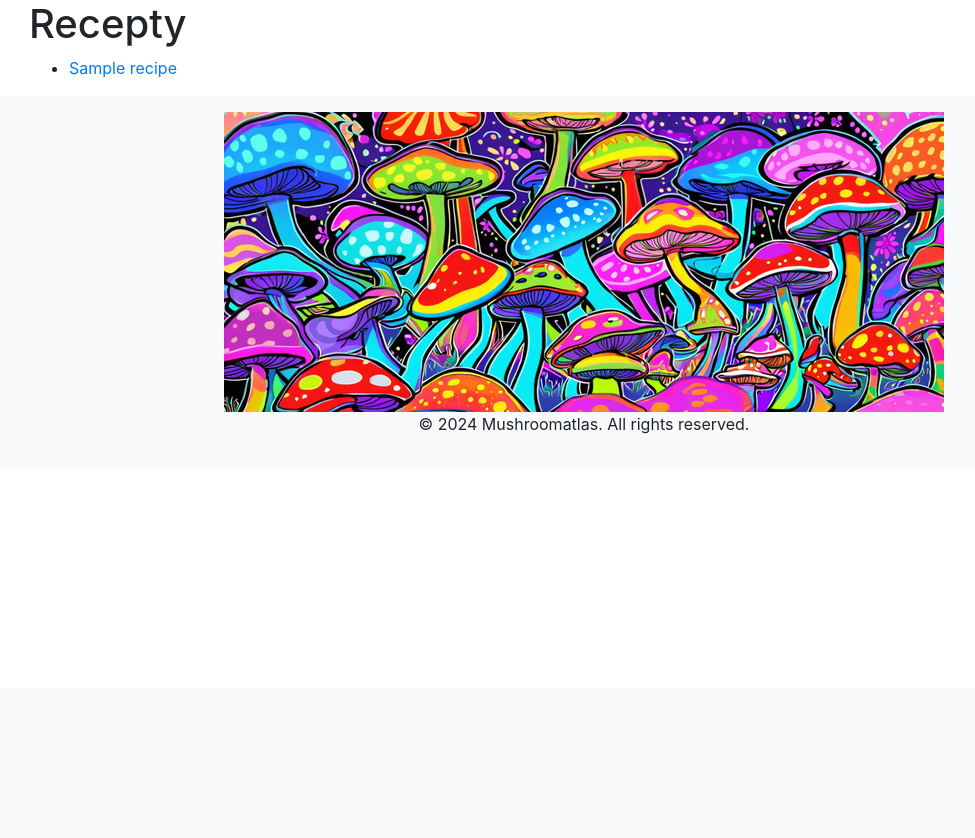
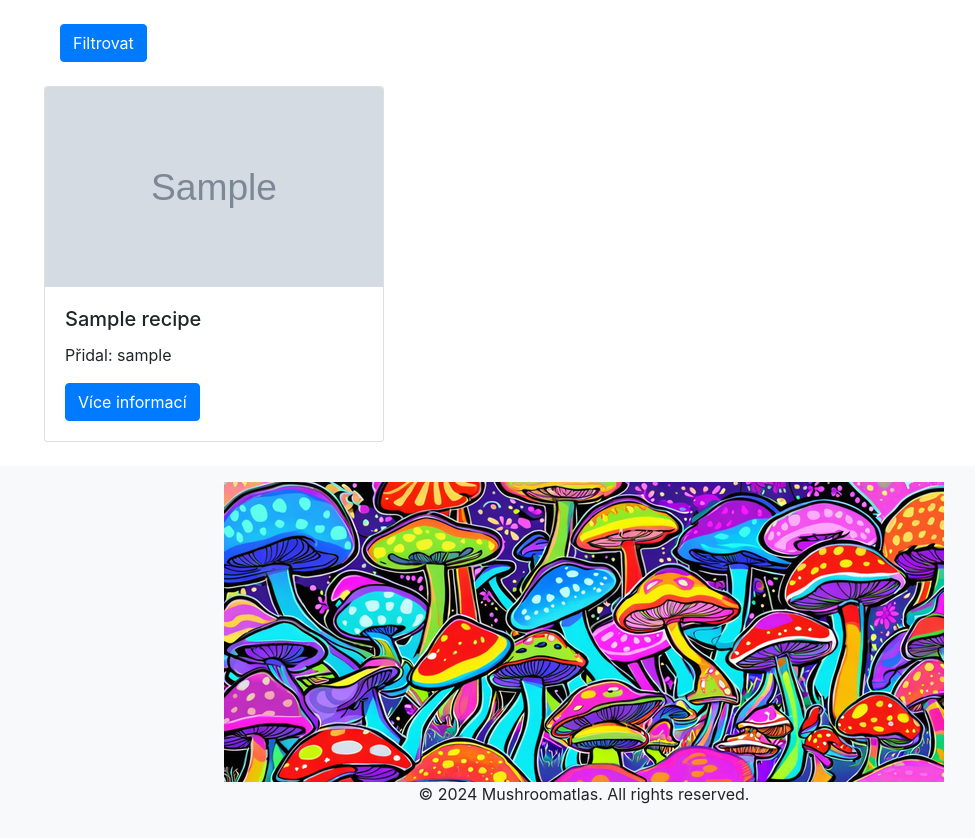
Before and after one commit to Wolferine69/mushroomatlas, a Django app: page /recipes/ in a window 1280 px wide. Shown: the part 112-950 px from the top of the page, without its empty margins (56-1031 px from the left). Before the commit the page ends 546 px from the top, so only its background shows below. Run offline with Django 5.2, Linux system fonts and the light colour scheme; tables that the repository leaves empty hold one stand-in row (values such as "Sample post"); grey boxes marked "Sample" are stand-in pictures; some libraries are stand-ins or nearby versions.

Commit message:
bold name, user added, changing the recipe structure

```diff
--- a/Mushroomatlas/urls.py
+++ b/Mushroomatlas/urls.py
@@ -14,6 +14,7 @@ Including another URLconf
     1. Import the include() function: from django.urls import include, path
     2. Add a URL to urlpatterns:  path('blog/', include('blog.urls'))
 """
+import views
 from django.conf import settings
 from django.conf.urls.static import static
 from django.contrib import admin
--- a/viewer/models.py
+++ b/viewer/models.py
@@ -1,3 +1,4 @@
+from django.contrib.auth.models import User
 from django.db import models
 
 from accounts.models import Profile
@@ -63,7 +64,7 @@ class Finding(models.Model):
 
 class Recipe(models.Model):
     """Model representing a mushroom recipe."""
-    user = models.ForeignKey(Profile, on_delete=models.CASCADE, related_name='recipes')
+    user = models.ForeignKey(User, on_delete=models.CASCADE, related_name='recipes')
     title = models.CharField(max_length=120)
     ingredients = models.TextField()
     instructions = models.TextField()
--- a/viewer/templates/recipes_list.html
+++ b/viewer/templates/recipes_list.html
@@ -1,12 +1,36 @@
 {% extends 'base.html' %}
+{% load static %}
+{% load form_tags %}
 
 {% block content %}
-<h1>Recepty</h1>
-<ul>
-    {% for recipe in recipes %}
-    <li>
-        <a href="{% url 'recipe_detail' pk=recipe.pk %}">{{ recipe.title }}</a>
-    </li>
-    {% endfor %}
-</ul>
+<div class="container mt-4">
+    <form method="get" class="form-inline mb-4">
+        <div class="form-group mr-2">
+            <!-- Vaše filtrovací pole -->
+        </div>
+        <div class="form-group mr-2">
+            <!-- Další filtrovací pole -->
+        </div>
+        <button type="submit" class="btn btn-primary">Filtrovat</button>
+    </form>
+
+    <div class="row">
+        {% for recipe in recipes %}
+        <div class="col-md-4 mb-4">
+            <div class="card">
+                {% if recipe.image %}
+                <img src="{{ recipe.image.url }}" class="card-img-top img-fluid img-fixed" alt="{{ recipe.title }}">
+                {% else %}
+                <img src="{% static 'path/to/default/image.jpg' %}" class="card-img-top img-fluid img-fixed" alt="{{ recipe.title }}">
+                {% endif %}
+                <div class="card-body">
+                    <h5 class="card-title">{{ recipe.title }}</h5>
+                    <p class="card-text">Přidal: {{ recipe.user.username }}</p>
+                    <a href="{% url 'recipe_detail' recipe.id %}" class="btn btn-primary">Více informací</a>
+                </div>
+            </div>
+        </div>
+        {% endfor %}
+    </div>
+</div>
 {% endblock %}
--- a/viewer/templates/tip_detail.html
+++ b/viewer/templates/tip_detail.html
@@ -2,7 +2,6 @@
 
 {% block content %}
 <h1>{{ tip.title }}</h1>
-<p>Name: {{ tip.title }}</p>
 <p>{{ tip.content }}</p>
 <p><a href="{% url 'tip_list' %}">Zpět na seznam tipů</a></p>
 {% endblock %}
--- a/viewer/templates/tip_list.html
+++ b/viewer/templates/tip_list.html
@@ -5,7 +5,7 @@
 <ul>
     {% for tip in tips %}
     <li>
-        <a href="{% url 'tip_detail' pk=tip.pk %}">{{ tip.title }}</a>
+        <a href="{% url 'tip_detail' pk=tip.pk %}">{{ tip.title }}</a> - Přidal: {{ tip.user.username }}
     </li>
     {% endfor %}
 </ul>
--- a/viewer/views.py
+++ b/viewer/views.py
@@ -58,17 +58,29 @@ class RecipeListView(ListView):
     template_name = 'recipes_list.html'
     context_object_name = 'recipes'
 
+    def recipes_list(request):
+        recipes = Recipe.objects.all().select_related('user')
+        return render(request, 'recipes_list.html', {'recipes': recipes})
+
 
 class RecipeDetailView(DetailView):
     model = Recipe
     template_name = 'recipe_detail.html'
     context_object_name = 'recipe'
 
+    def recipe_detail(request, pk):
+        recipe = Recipe.objects.select_related('user', 'main_mushroom').get(pk=pk)
+        return render(request, 'recipe_detail.html', {'recipe': recipe})
+
 
 class TipListView(ListView):
     model = Tip
     template_name = 'tip_list.html'
     context_object_name = 'tips'
+
+    def tips_list(request):
+        tips = Tip.objects.all().select_related('user')
+        return render(request, 'your_template.html', {'tips': tips})
 
 
 class TipDetailView(DetailView):
```
Also changed, not shown: viewer/templates/recipe_detail.html (+8 -7 lines), viewer/migrations/0006_alter_recipe_user.py (added).
